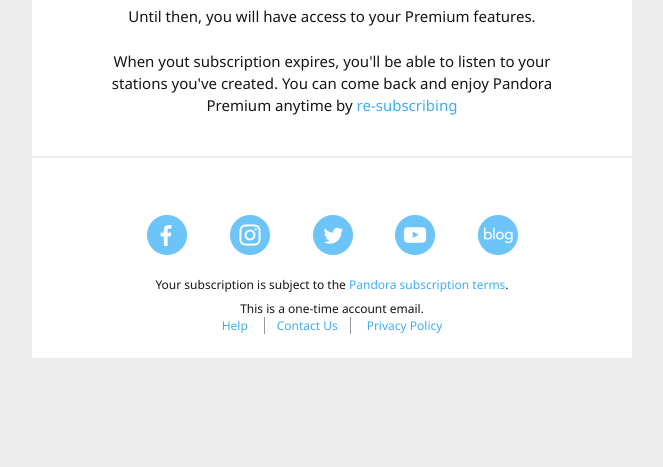
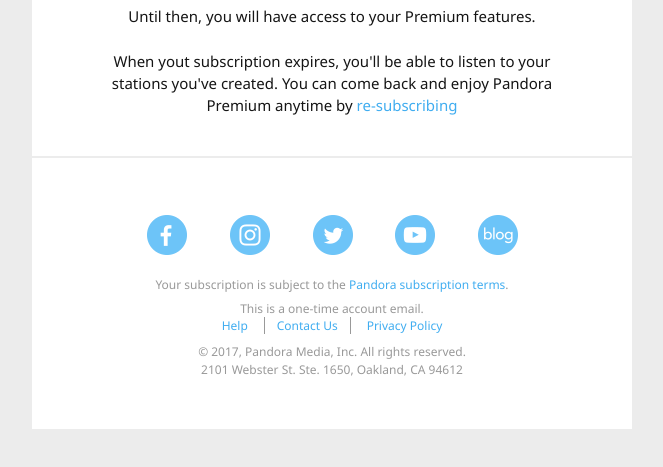
Before and after one commit to zaynejaz/HTMLEmail8-Transactional, a plain HTML site: page index.html in a window 1280 px wide. Shown: the part 333-800 px from the top of the page, without its empty margins (308-971 px from the left). Drawn offline with Linux system fonts and the light colour scheme.

Commit message:
finalised sections + colors

```diff
--- a/index.html
+++ b/index.html
@@ -53,8 +53,7 @@
 
     /* <!-- CUSTOM STYLES START --> */
         .primary{ background: #22A0F0; }
-        .secondary{ background: #ECECEC; }
-        .tertiary{ background: #226CFF}
+        .secondary{ background: #226CFF; }
         .bg_white{ background: #ffffff; }
         .bg_black{ background: #000000; }
         .email-section{}
@@ -87,7 +86,7 @@
         <div style="display: none; font-size: 1px;max-height: 0px; max-width: 0px; opacity: 0; overflow: hidden; mso-hide: all; font-family: sans-serif;">
             &zwnj;&nbsp;&zwnj;&nbsp;&zwnj;&nbsp;&zwnj;&nbsp;&zwnj;&nbsp;&zwnj;&nbsp;&zwnj;&nbsp;&zwnj;&nbsp;&zwnj;&nbsp;&zwnj;&nbsp;&zwnj;&nbsp;&zwnj;&nbsp;&zwnj;&nbsp;&zwnj;&nbsp;&zwnj;&nbsp;&zwnj;&nbsp;&zwnj;&nbsp;&zwnj;&nbsp;
         </div>
-        <div style="max-width: 600px; margin: 0 auto; background-color: #ffffff;" class="email-container" >
+        <div style="max-width: 600px; margin: 0 auto 40px auto; background-color: #ffffff;" class="email-container" >
 
             <!-- =============BODY START============= -->
 
@@ -168,15 +167,15 @@
                 </tr>
                 <tr>
                     <td valign="top" align="center" style="padding: 0px 30px 10px 30px;" class="bg-white" bgcolor="#ffffff">
-                        <p style="font-size: 12px; font-weight: 400; margin: 0px !important; line-height: 22px;" class="bg-white">
+                        <p style="font-size: 12px; color: #999999; font-weight: 400; margin: 0px !important; line-height: 22px;" class="bg-white">
                             Your subscription is subject to the
                         <a href="#" style="text-decoration: none; color: #40ADF0;">Pandora subscription terms</a>.
                         </p>
                     </td>
                 </tr>
                 <tr>
-                    <td valign="top" align="center" style="padding: 0px 30px 10px 30px;" class="bg-white" bgcolor="#ffffff">
-                        <p style="font-size: 12px; font-weight: 400; margin: 0px !important; line-height: 5px;" class="bg-white">
+                    <td valign="top" align="center" style="padding: 0px 30px 5px 30px;" class="bg-white" bgcolor="#ffffff">
+                        <p style="font-size: 12px; color: #999999; font-weight: 400; margin: 0px !important; line-height: 5px;" class="bg-white">
                             This is a one-time account email.
                         </p>
                         <span style="font-size: 12px; color: #40ADF0; font-weight: 400; margin: 0px !important; line-height: 22px; padding: 0 12px">Help</span>
@@ -185,9 +184,11 @@
                     </td>
                 </tr>
                 <tr>
-                    <td valign="top" align="center" style="padding: 0px 30px 10px 30px;" class="bg-white" bgcolor="#ffffff">
-                        <p style="font-size: 12px; font-weight: 400; margin: 0px !important; line-height: 5px;" class="bg-white">
-
+                    <td valign="top" align="center" style="padding: 0px 30px 50px 30px;" class="bg-white" bgcolor="#ffffff">
+                        <p style="font-size: 12px; color: #999999; font-weight: 400; margin: 0px !important; line-height: 18px;" class="bg-white">
+                            &copy; 2017, Pandora Media, Inc. All rights reserved.
+                            <br>
+                            2101 Webster St. Ste. 1650, Oakland, CA 94612
                         </p>
                     </td>
                 </tr>
```
